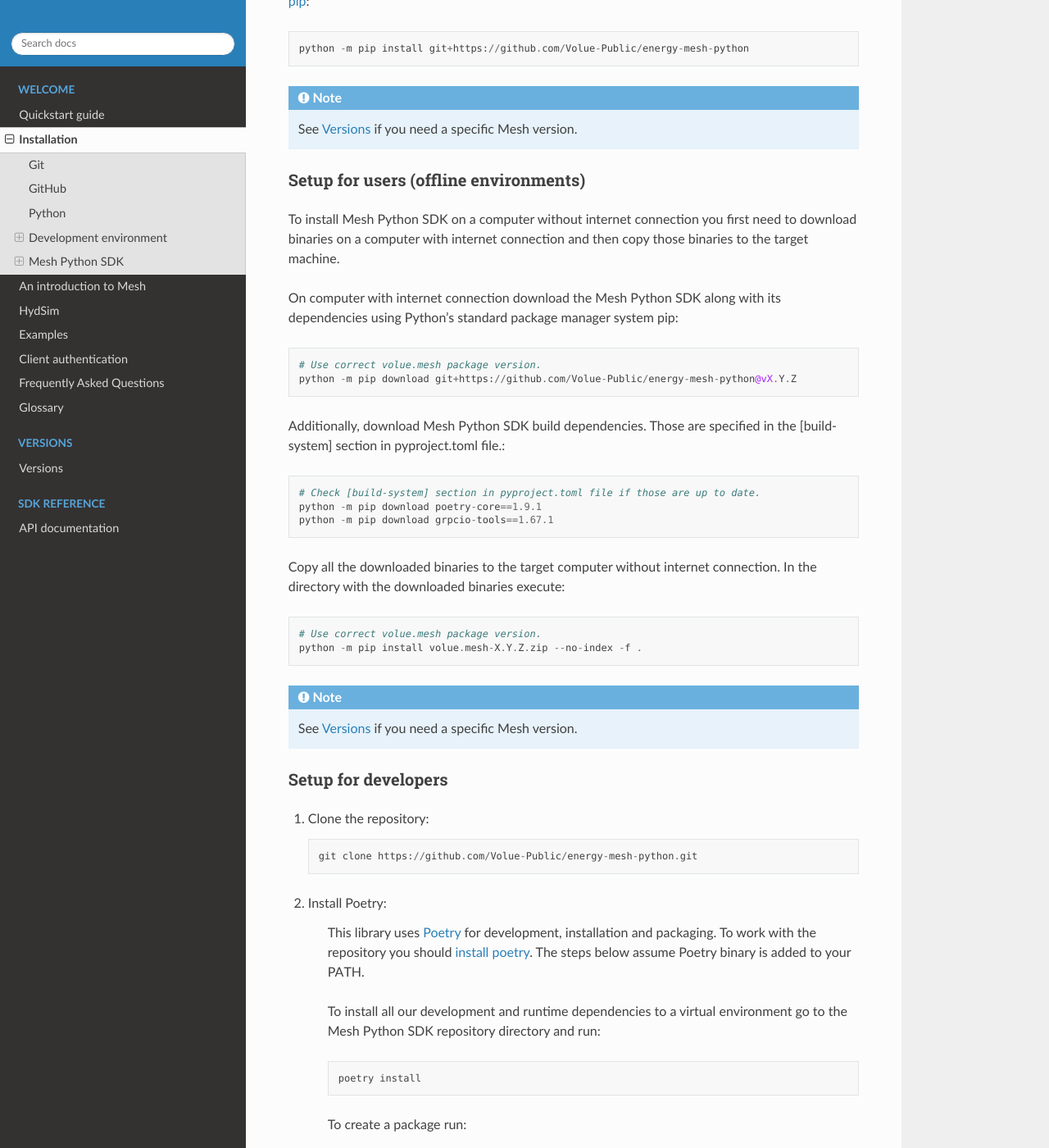
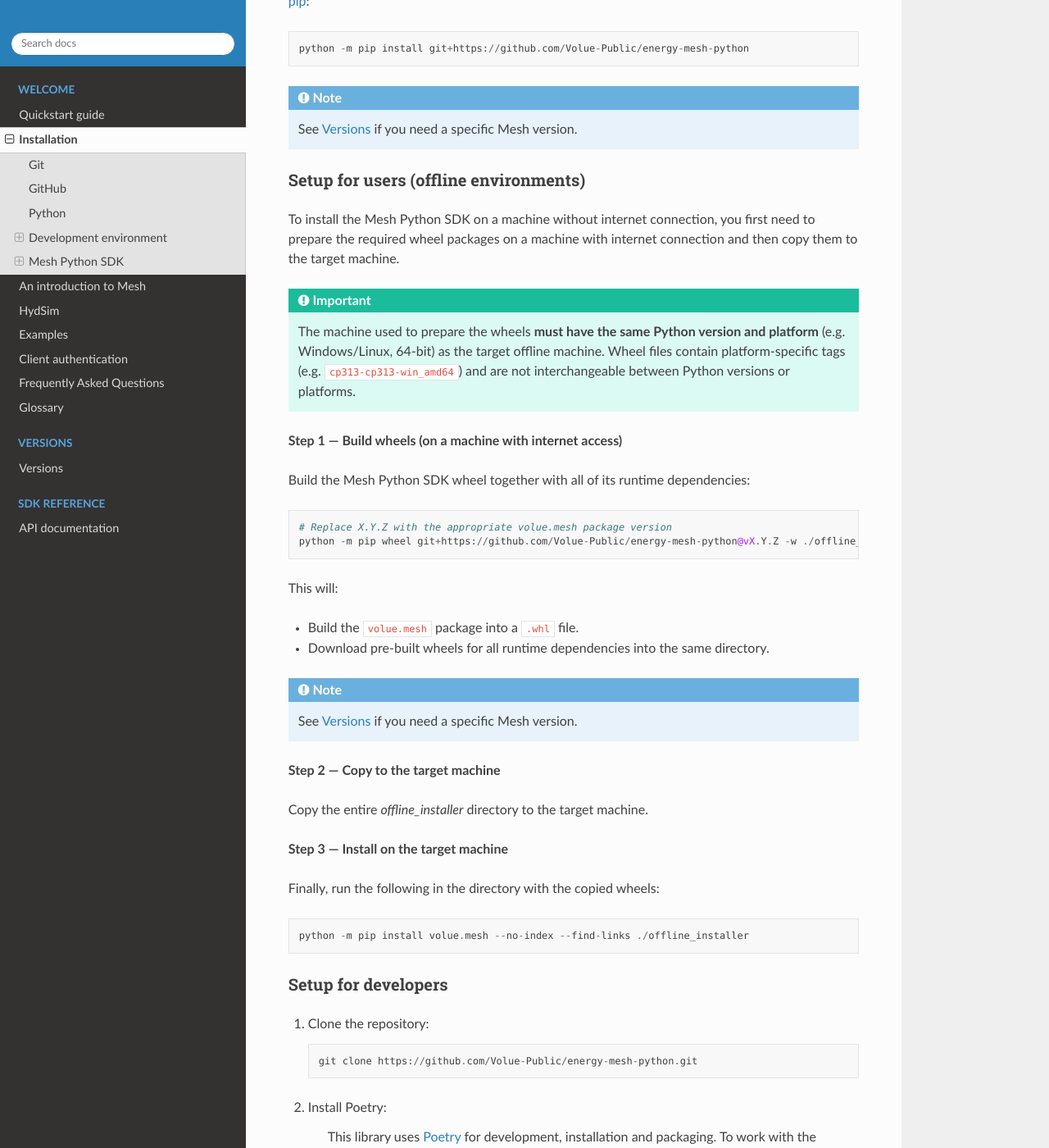
Before and after one commit to Volue-Public/energy-mesh-python, a Sphinx documentation site: the page built from docs/source/installation.rst, in a window 1280 px wide and 1400 px high, scrolled down 2294 px. Shown: the whole window at 82% size. Built offline with Sphinx 7.4.7 and the Read the Docs theme 3.1.0, drawn with Linux system fonts in a browser that asks for light colours.

Commit message:
docs: offline installation improvements (#632)
* docs: offline installation improvements

* Apply suggestions from code review

Co-authored-by: martingalvan-volue <161850672+martingalvan-volue@users.noreply.github.com>
Co-authored-by: Tomasz Noczynski <88330807+tnoczyns-volue@users.noreply.github.com>

* Apply review suggestion

* Update docs/source/installation.rst

Co-authored-by: martingalvan-volue <161850672+martingalvan-volue@users.noreply.github.com>

---------

Co-authored-by: martingalvan-volue <161850672+martingalvan-volue@users.noreply.github.com>

```diff
--- a/docs/source/installation.rst
+++ b/docs/source/installation.rst
@@ -107,31 +107,40 @@
 Setup for users (offline environments)
 ~~~~~~~~~~~~~~~~~~~~~~~~~~~~~~~~~~~~~~
 
-To install Mesh Python SDK on a computer without internet connection you first need to download
-binaries on a computer with internet connection and then copy those binaries to the target machine.
+To install the Mesh Python SDK on a machine without internet connection, you first need to
+prepare the required wheel packages on a machine with internet connection and then copy them to the
+target machine.
 
-On computer with internet connection download the Mesh Python SDK along with its dependencies using
-Python's standard package manager system pip::
+.. important::
+    The machine used to prepare the wheels **must have the same Python version and
+    platform** (e.g. Windows/Linux, 64-bit) as the target offline machine. Wheel files
+    contain platform-specific tags (e.g. ``cp313-cp313-win_amd64``) and are not
+    interchangeable between Python versions or platforms.
 
-    # Use correct volue.mesh package version.
-    python -m pip download git+https://github.com/Volue-Public/energy-mesh-python@vX.Y.Z
+**Step 1 — Build wheels (on a machine with internet access)**
 
+Build the Mesh Python SDK wheel together with all of its runtime dependencies::
 
-Additionally, download Mesh Python SDK build dependencies. Those are specified in the [build-system]
-section in pyproject.toml file.::
+    # Replace X.Y.Z with the appropriate volue.mesh package version
+    python -m pip wheel git+https://github.com/Volue-Public/energy-mesh-python@vX.Y.Z -w ./offline_installer
 
-    # Check [build-system] section in pyproject.toml file if those are up to date.
-    python -m pip download poetry-core==1.9.1
-    python -m pip download grpcio-tools==1.67.1
+This will:
 
-Copy all the downloaded binaries to the target computer without internet connection.
-In the directory with the downloaded binaries execute::
-
-    # Use correct volue.mesh package version.
-    python -m pip install volue.mesh-X.Y.Z.zip --no-index -f .
+- Build the ``volue.mesh`` package into a ``.whl`` file.
+- Download pre-built wheels for all runtime dependencies into the same directory.
 
 .. note::
     See :doc:`versions` if you need a specific Mesh version.
+
+**Step 2 — Copy to the target machine**
+
+Copy the entire `offline_installer` directory to the target machine.
+
+**Step 3 — Install on the target machine**
+
+Finally, run the following in the directory with the copied wheels::
+
+    python -m pip install volue.mesh --no-index --find-links ./offline_installer
 
 .. _Setup for developers:
 
```
